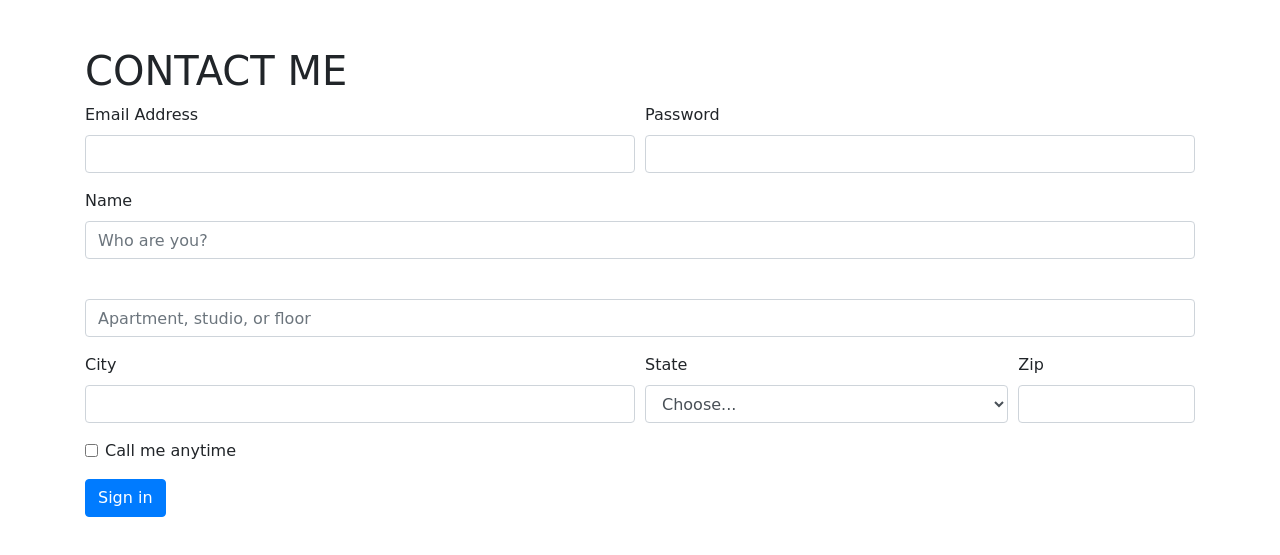
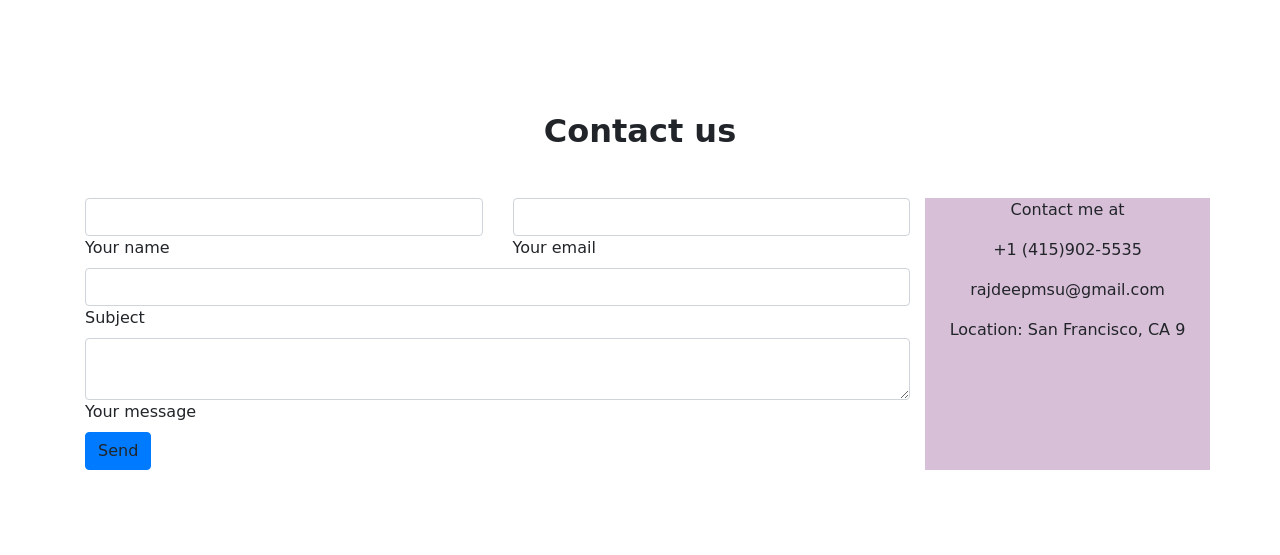
Before and after one commit to rajdeep041/02ResponsivePortfolio, a plain HTML site: page contact.html in a window 1280 px wide. Shown: the part 81-636 px from the top of the page. Drawn offline with nearby package versions, Linux system fonts and the light colour scheme.

```diff
--- a/Assets/style.css
+++ b/Assets/style.css
@@ -1,4 +1,17 @@
-.container{
+.container {
 margin-top: 10%;
 font-family: cursive;
 }
+
+body {
+    padding-top: 65px;
+}
+
+.carousel-inner {
+    height: 450px;
+    width: 800px;
+}
+
+.col-md-3 {
+    background-color: thistle;
+}
--- a/contact.html
+++ b/contact.html
@@ -11,19 +11,19 @@
 <body>
      <!---Start of Navbar-->
   <nav class="navbar navbar-expand-md fixed-top" style="background-color: white;">
-    <a class="navbar-brand" href="#">
+    <a class="navbar-brand" href="index.html">
         <img src="Assets/Images/Name-Logo sm.png" height="60px" alt="Name Logo"/>
     </a>
-    <button class="navbar-toggler" type="button" data-toggle="collapse" data-target="#navbarNav" aria-controls="navbarNav" aria-expanded="false" aria-label="Toggle navigation">
-      <span class="navbar-toggler-icon"></span>
+    <button class="navbar-toggler bg-dark" type="button" data-toggle="collapse" data-target="#navbarNav" aria-controls="navbarNav" aria-expanded="false" aria-label="Toggle navigation">
+      <span class="navbar-toggler-icon" style="color: teal;"></span>
     </button>
     <div class="collapse navbar-collapse" id="navbarNav">
-        <ul class="nav justify-content-end ml-auto">
+        <ul class="nav justify-content-end ml-auto" >
             <li class="nav-item">
               <a class="nav-link active" href="portfolio.html">Home</a>
             </li>
             <li class="nav-item">
-              <a class="nav-link" href="#">About</a>
+              <a class="nav-link" href="about.html">About</a>
             </li>
             <li class="nav-item">
               <a class="nav-link" href="contact.html">Contact</a>
@@ -37,56 +37,110 @@
   <!---End of Navbar-->
 
     <div class="container">
-        <h1>CONTACT ME</h1>
+
 
 <!---Start of Form-->
-    <form>
-        <div class="form-row">
-          <div class="form-group col-md-6">
-            <label for="inputEmail4">Email Address</label>
-            <input type="email" class="form-control" id="inputEmail4">
-          </div>
-          <div class="form-group col-md-6">
-            <label for="inputPassword4">Password</label>
-            <input type="password" class="form-control" id="inputPassword4">
-          </div>
+<!--Section: Contact v.2-->
+<section class="mb-4">
+
+    <!--Section heading-->
+    <h2 class="h1-responsive font-weight-bold text-center my-4">Contact us</h2>
+    <!--Section description-->
+    <p class="text-center w-responsive mx-auto mb-5"></p>
+
+    <div class="row">
+
+        <!--Grid column-->
+        <div class="col-md-9 mb-md-0 mb-5">
+            <form id="contact-form" name="contact-form" action="mail.php" method="POST">
+
+                <!--Grid row-->
+                <div class="row">
+
+                    <!--Grid column-->
+                    <div class="col-md-6">
+                        <div class="md-form mb-0">
+                            <input type="text" id="name" name="name" class="form-control">
+                            <label for="name" class="">Your name</label>
+                        </div>
+                    </div>
+                    <!--Grid column-->
+
+                    <!--Grid column-->
+                    <div class="col-md-6">
+                        <div class="md-form mb-0">
+                            <input type="text" id="email" name="email" class="form-control">
+                            <label for="email" class="">Your email</label>
+                        </div>
+                    </div>
+                    <!--Grid column-->
+
+                </div>
+                <!--Grid row-->
+
+                <!--Grid row-->
+                <div class="row">
+                    <div class="col-md-12">
+                        <div class="md-form mb-0">
+                            <input type="text" id="subject" name="subject" class="form-control">
+                            <label for="subject" class="">Subject</label>
+                        </div>
+                    </div>
+                </div>
+                <!--Grid row-->
+
+                <!--Grid row-->
+                <div class="row">
+
+                    <!--Grid column-->
+                    <div class="col-md-12">
+
+                        <div class="md-form">
+                            <textarea type="text" id="message" name="message" rows="2" class="form-control md-textarea"></textarea>
+                            <label for="message">Your message</label>
+                        </div>
+
+                    </div>
+                </div>
+                <!--Grid row-->
+
+            </form>
+
+            <div class="text-center text-md-left">
+                <a class="btn btn-primary" onclick="document.getElementById('contact-form').submit();">Send</a>
+            </div>
+            <div class="status"></div>
         </div>
-        <div class="form-group">
-          <label for="inputAddress">Name</label>
-          <input type="text" class="form-control" id="inputAddress" placeholder="Who are you?">
+        <!--Grid column-->
+
+        <!--Grid column-->
+        <div class="col-md-3 text-center">
+            <ul class="list-unstyled mb-0">
+                <li><i class="fas fa-map-marker-alt fa-2x"></i>
+                    <p>Contact me at</p>
+                </li>
+
+                <li><i class="fas fa-phone mt-4 fa-2x"></i>
+                    <p>+1 (415)902-5535</p>
+                </li>
+
+                <li><i class="fas fa-envelope mt-4 fa-2x"></i>
+                    <p>rajdeepmsu@gmail.com</p>
+                </li>
+
+                <li><i class="fas fa-map-marker-alt fa-2x"></i>
+                    <p>Location: San Francisco, CA 9</p>
+                </li>
+
+            </ul>
         </div>
-        <div class="form-group">
-          <label for="inputAddress2"></label>
-          <input type="text" class="form-control" id="inputAddress2" placeholder="Apartment, studio, or floor">
-        </div>
-        <div class="form-row">
-          <div class="form-group col-md-6">
-            <label for="inputCity">City</label>
-            <input type="text" class="form-control" id="inputCity">
-          </div>
-          <div class="form-group col-md-4">
-            <label for="inputState">State</label>
-            <select id="inputState" class="form-control">
-              <option selected>Choose...</option>
-              <option>...</option>
-            </select>
-          </div>
-          <div class="form-group col-md-2">
-            <label for="inputZip">Zip</label>
-            <input type="text" class="form-control" id="inputZip">
-          </div>
-        </div>
-        <div class="form-group">
-          <div class="form-check">
-            <input class="form-check-input" type="checkbox" id="gridCheck">
-            <label class="form-check-label" for="gridCheck">
-              Call me anytime
-            </label>
-          </div>
-        </div>
-        <button type="submit" class="btn btn-primary">Sign in</button>
-      </form>
-<!---End of Form-->
+        <!--Grid column-->
+
+    </div>
+
+</section>
+<!--Section: Contact v.2-->
+
     </div>
     <!-- Optional JavaScript -->
     <!-- jQuery first, then Popper.js, then Bootstrap JS -->
```
Also changed, not shown: about.html (added, +55 -0 lines), index.html (+78 -0 lines), portfolio.html (+48 -3 lines), Assets/Images/38437706_1777773905653920_3514447231509856256_n.jpg (added), Assets/Images/Landing Page 1.jpg (added), Assets/Images/Portfolio Page - Bio.jpg (added).
